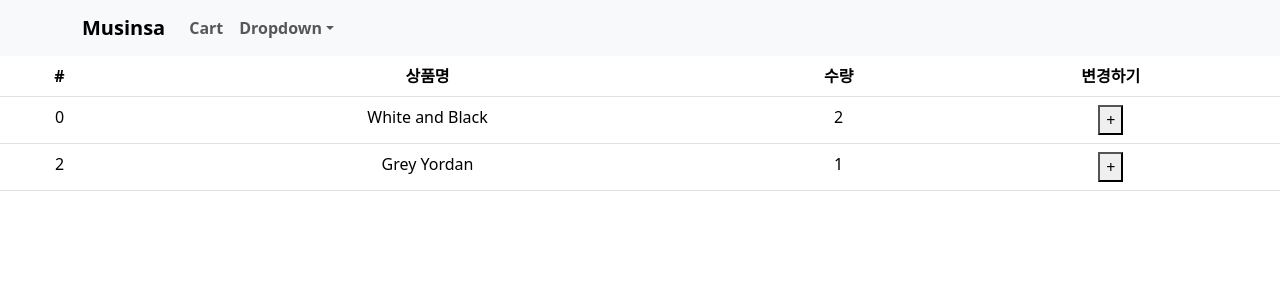
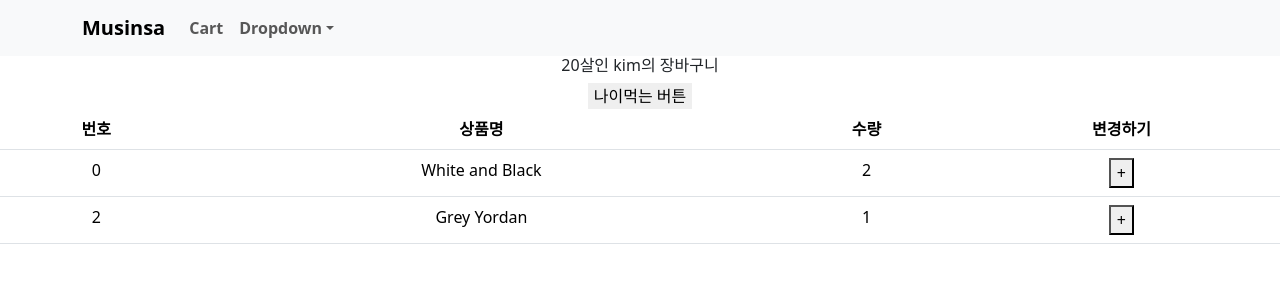
Before and after one commit to wnstndks/React, a React (Create React App) app in the folder pr2/myshop/: page /cart in a window 1280 px wide. Shown: the top 300 px of the page. Built offline with nearby package versions, Linux system fonts and the light colour scheme.

Commit message:
장바구니 항목 추가중

```diff
--- a/pr2/myshop/src/routes/Cart.js
+++ b/pr2/myshop/src/routes/Cart.js
@@ -1,19 +1,27 @@
 import { Table } from "react-bootstrap";
 import { useDispatch, useSelector } from "react-redux";
-import { changeName,addCount } from "./Store.js";
+import { addCount} from "./Store.js";
+import {changeName, addAge} from '../store/userSlice.js'
 
 function Cart() {
-  let a = useSelector((state) => {
-    return state;
-  });
+  // Redux store 가져옴
+  // let a = useSelector((state) => {
+  //   return state;
+  // });
+  // useSelector 편하게 쓰려면 store안에 있던 모든 state를 빼기에 state.원하는거 를 가져올 수 있음 그리고 중괄호랑 return은 생략가능
   let state = useSelector((state) => state);
+  // store.js로 요청보내주는 함수- useDispatch()
   let dispatch = useDispatch();
-  // store.js로 요청보내주는 함수
   return (
+    <div>
+      <h6>{state.user.age}살인 {state.user.name}의 장바구니</h6>
+      <button style={{border:'none'}} onClick={()=>{
+        dispatch(addAge(10))
+      }}>나이먹는 버튼</button>
       <Table>
         <thead>
           <tr>
-          <th>#</th>
+            <th>번호</th>
             <th>상품명</th>
             <th>수량</th>
             <th>변경하기</th>
@@ -28,7 +36,7 @@ function Cart() {
               <td>
                 <button
                   onClick={() => {
-                  dispatch(addCount(a.id))
+                    dispatch(addCount(a.id));
                   }}
                 >
                   +
@@ -38,6 +46,7 @@ function Cart() {
           ))}
         </tbody>
       </Table>
+    </div>
   );
 }
 
--- a/pr2/myshop/src/routes/Detail.js
+++ b/pr2/myshop/src/routes/Detail.js
@@ -1,4 +1,4 @@
-import { useParams } from "react-router-dom";
+import { Link, useParams } from "react-router-dom";
 import { NavDropdown, Navbar, Container, Nav } from "react-bootstrap";
 import styled from "styled-components";
 import styles from "./Detail.module.css";
@@ -51,7 +51,7 @@ function Detail(props) {
           <button
             className="btn btn-danger"
             onClick={() => {
-              dispatch(addItem({ id: 1, name: "Red Knit", count: 1 }));
+              dispatch(addItem({ id: 찾은상품.id, name: 찾은상품.title, count: 1 }))
             }}
           >
             주문하기
--- a/pr2/myshop/src/routes/Store.js
+++ b/pr2/myshop/src/routes/Store.js
@@ -1,16 +1,8 @@
 import { configureStore, createSlice } from '@reduxjs/toolkit'
+import user from '../store/userSlice'
+// redux 쓰는 이유
+// 컴포넌트간 state 공유 편해짐
 
-let user= createSlice({
-    name:'user',
-    initialState:'kim',
-    reducers:{
-      changeName(state){
-        return 'john'+state
-      }
-    }
-})
-
-export let { changeName } = user.actions
 
 let stock= createSlice({
     name:'stock',
@@ -25,10 +17,8 @@ let cart = createSlice({
   ],
   reducers : {
     addCount(state, action){
-      let item = state.find(item => item.id === action.payload);
-      if (item) {
-        item.count++;
-      }
+      let 번호= state.findIndex((a)=>a.id==action.payload)
+      state[번호].count++
     },
     addItem(state, action){
       state.push(action.payload)
@@ -39,6 +29,7 @@ export let {addCount,addItem} = cart.actions
 
 export default configureStore({
   reducer: {
+    // 작명 : state이름.reducer
     user : user.reducer,
     stock : stock.reducer,
     cart : cart.reducer
--- /dev/null
+++ b/pr2/myshop/src/store/userSlice.js
@@ -0,0 +1,29 @@
+import { createSlice } from "@reduxjs/toolkit"
+
+
+let user= createSlice({
+    name:'user',
+    initialState:{name: 'kim', age:20},
+
+    // state 변경하려면
+    // state 수정해주는 함수 만들고
+    // 원할 때 그 함수 실행해달라고 store.js에 요청
+    reducers:{
+      // 함수명(){ 이런식으로 수정하라는 코드 }
+      // 괄호 안의 state는 위에 있는 state를 의미
+      changeName(state){
+        return 'john'+state
+      },
+
+      // action - state변경함수
+      addAge(state,action){
+        state.age+=action.payload
+      }
+    }
+})
+
+// 만든 함수 export - {} 안에 임포트 하고 싶은 함수들 작성
+export let { changeName,addAge } = user.actions
+
+// store/userSlice.js에 슬라이스 하나 보관하는 방식
+export default user
```
Lines whose indentation alone changed are shown as unchanged.
